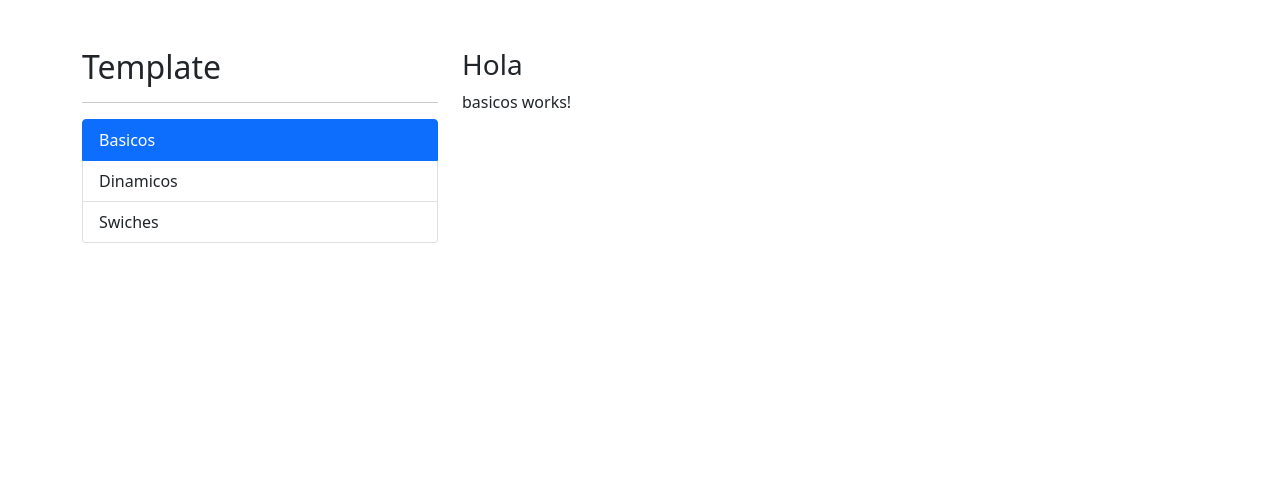
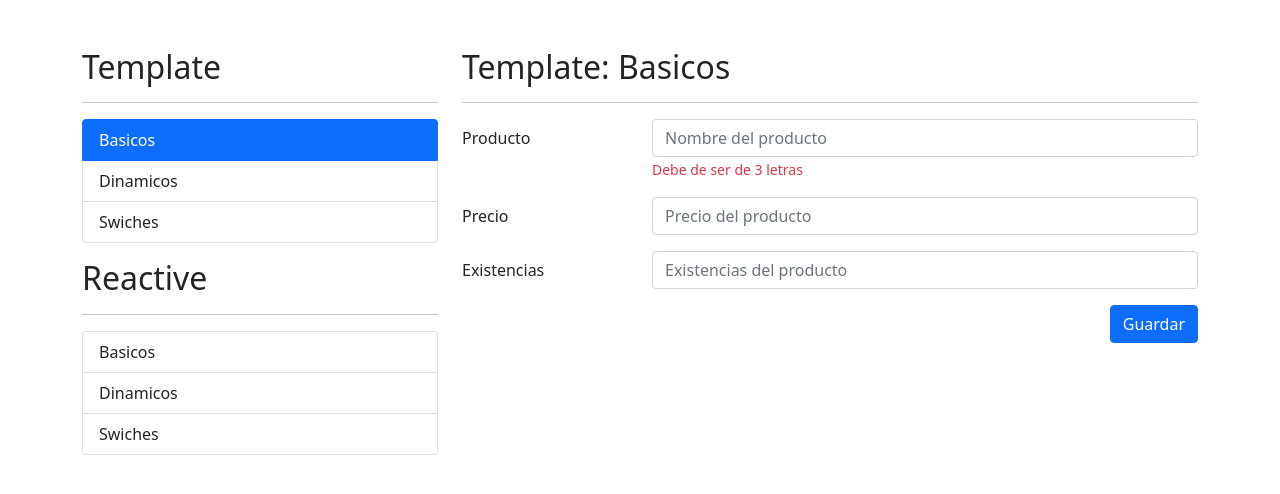
Before and after one commit to guimainini/form_Template_Reactive, an Angular app: page /template/basicos in a window 1280 px wide. Shown: the top 494 px of the page. Built offline with nearby package versions, Linux system fonts and the light colour scheme.

Commit message:
armado del sidemenu , y empece con el form de los template basico, todo carpinteria

```diff
--- a/src/app/app.component.html
+++ b/src/app/app.component.html
@@ -7,7 +7,6 @@
     </div>
 
     <div class="col">
-        <h3>Hola</h3>
         <router-outlet></router-outlet>
     </div>
 
--- a/src/app/shared/sidemenu/sidemenu.component.html
+++ b/src/app/shared/sidemenu/sidemenu.component.html
@@ -9,3 +9,15 @@
     </li>
 
 </ul>
+
+<h2 class="mt-3">
+    Reactive</h2>
+
+<hr>
+
+<ul class="list-group">
+    <li class="list-group-item" [routerLink]="[ item.ruta ]" routerLinkActive="active" *ngFor="let item of reactiveMenu">
+        {{ item.texto }}
+    </li>
+
+</ul>
--- a/src/app/shared/sidemenu/sidemenu.component.ts
+++ b/src/app/shared/sidemenu/sidemenu.component.ts
@@ -26,9 +26,24 @@ export class SidemenuComponent   {
       texto : 'Swiches',
       ruta  : './template/swiches'
     }
+  ];
+
+  reactiveMenu: MenuItem[] = [
+    {
+      texto : 'Basicos',
+      ruta  : './reactive/basicos'
+    },
+    {
+      texto : 'Dinamicos',
+      ruta  : './reactive/dinamicos'
+    },
+    {
+      texto : 'Swiches',
+      ruta  : './reactive/swiches'
+    }
+  ];
 
 
-  ]
 
 
 }
--- a/src/app/template/basicos/basicos.component.html
+++ b/src/app/template/basicos/basicos.component.html
@@ -1 +1,42 @@
-<p>basicos works!</p>
+<h2>Template: Basicos</h2>
+<hr>
+
+<div class="row">
+    <div class="col">
+
+        <form>
+
+            <div class="mb-3 row">
+                <label class="col-sm-3 col-form-label">Producto</label>
+                <div class="col-sm-9">
+                    <input type="text" class="form-control" placeholder="Nombre del producto">
+                    <span class="form-text text-danger">Debe de ser de 3 letras</span>
+                </div>
+            </div>
+
+            <div class="mb-3 row">
+                <label class="col-sm-3 col-form-label">Precio</label>
+                <div class="col-sm-9">
+                    <input type="number" class="form-control" placeholder="Precio del producto">
+
+                </div>
+            </div>
+
+            <div class="mb-3 row">
+                <label class="col-sm-3 col-form-label">Existencias</label>
+                <div class="col-sm-9">
+                    <input type="number" class="form-control" placeholder="Existencias del producto">
+
+                </div>
+            </div>
+
+            <div class="row">
+                <div class="col">
+                    <button type="submit" class="btn btn-primary float-end">Guardar</button>
+                </div>
+            </div>
+
+        </form>
+
+    </div>
+</div>
```
